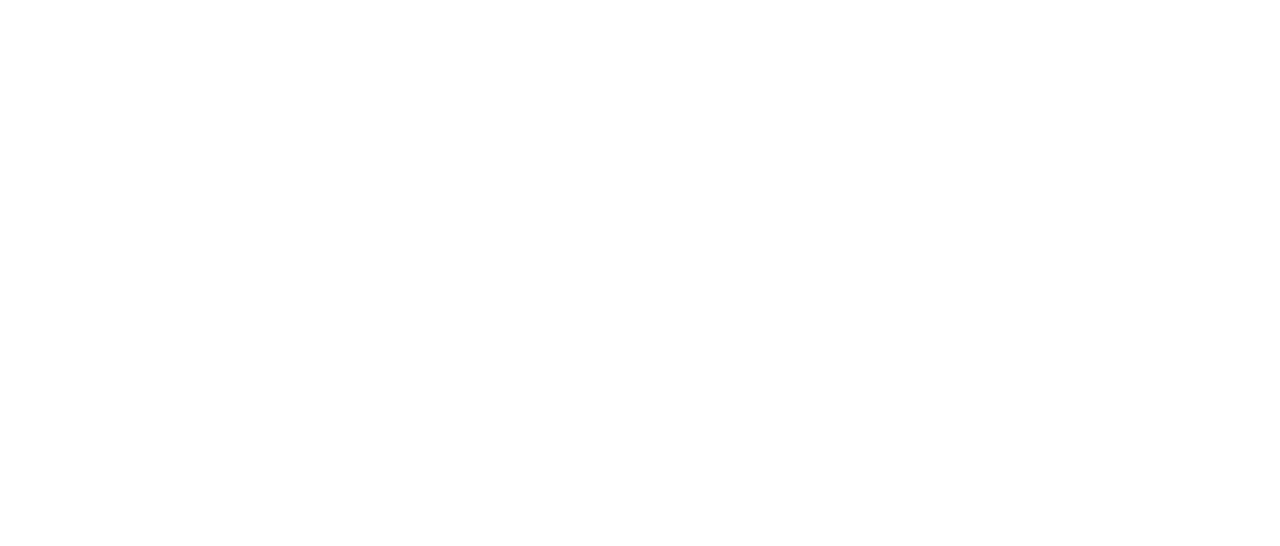
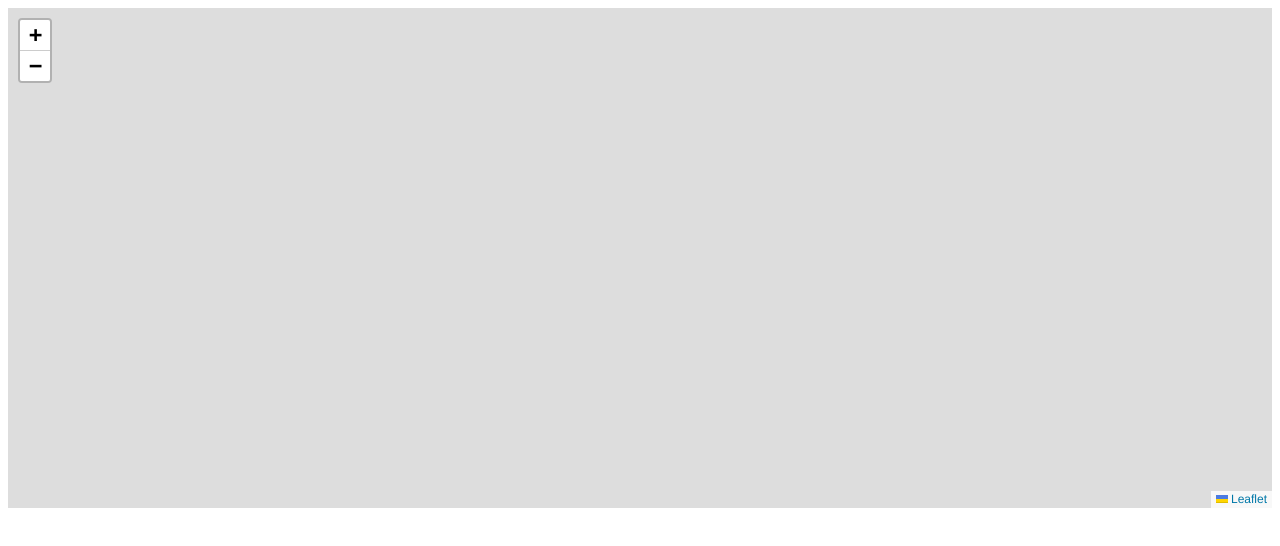
Before and after one commit to abisz/tubike, a website: page index.html in a window 1280 px wide. Drawn offline with nearby package versions, Linux system fonts and the light colour scheme.

Commit message:
chore: styles.css

```diff
--- a/index.html
+++ b/index.html
@@ -7,9 +7,9 @@
   <meta http-equiv="X-UA-Compatible" content="ie=edge">
   <title>TU Bike</title>
   <link rel="stylesheet" href="vendor/leaflet.css">
+  <link rel="stylesheet" href="styles.css">
 </head>
 <body>
-
 <div id="map"></div>
 
 <script src="vendor/leaflet.js"></script>
--- a/package.json
+++ b/package.json
@@ -6,11 +6,13 @@
   "scripts": {
     "build": "npm run clean && npm-run-all build:*",
     "build:html": "cp index.html public/index.html",
+    "build:css": "cp styles.css public/styles.css",
     "build:js": "browserify script.js -o ./public/script.js -t [ babelify --presets env ]",
     "build:vendor": "cp -a node_modules/leaflet/dist public/vendor",
     "clean": "rm -rf public && mkdir public",
     "watch": "npm-run-all --parallel watch:*",
     "watch:html": "onchange 'index.html' -- npm run build:html",
+    "watch:css": "onchange 'styles.css' -- npm run build:css",
     "watch:js": "onchange 'script.js' -- npm run build:js",
     "start": "npm run build && npm run watch"
   },
--- /dev/null
+++ b/styles.css
@@ -0,0 +1,3 @@
+#map {
+  height: 500px;
+}
```
